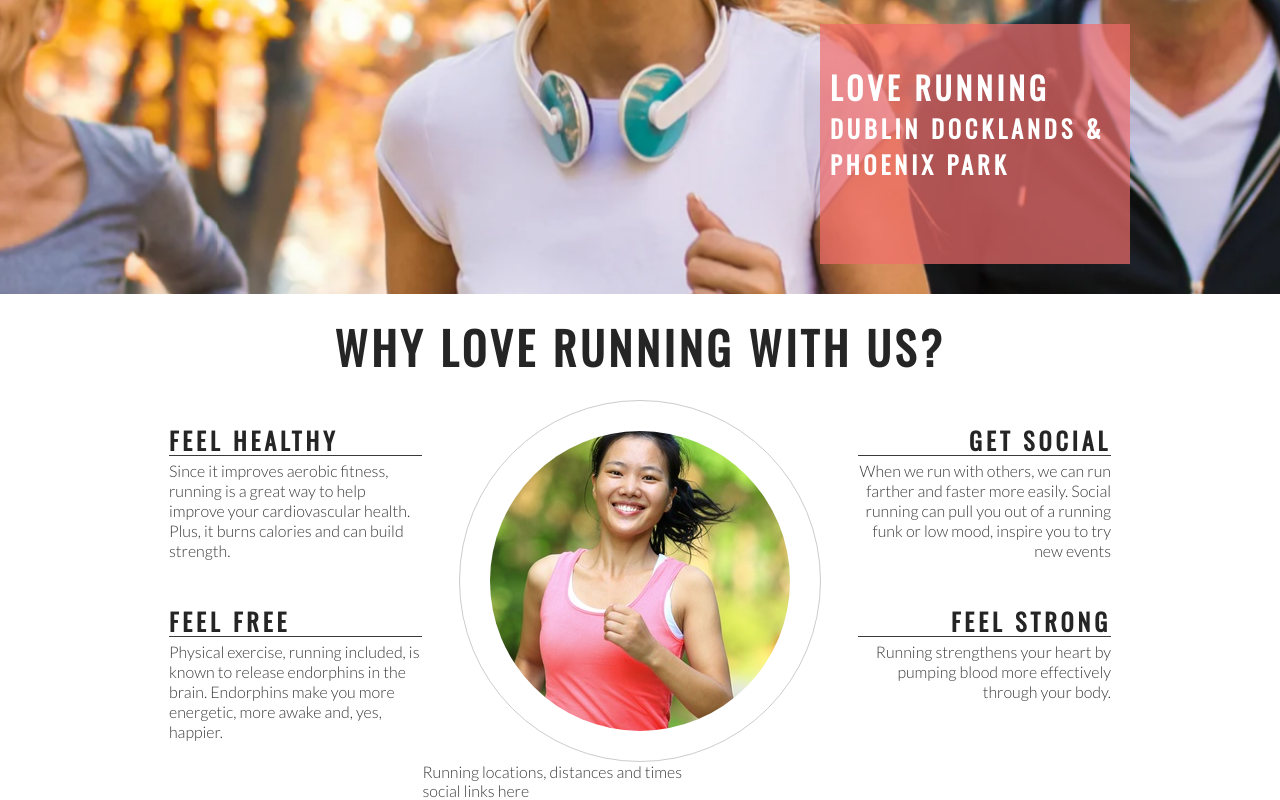
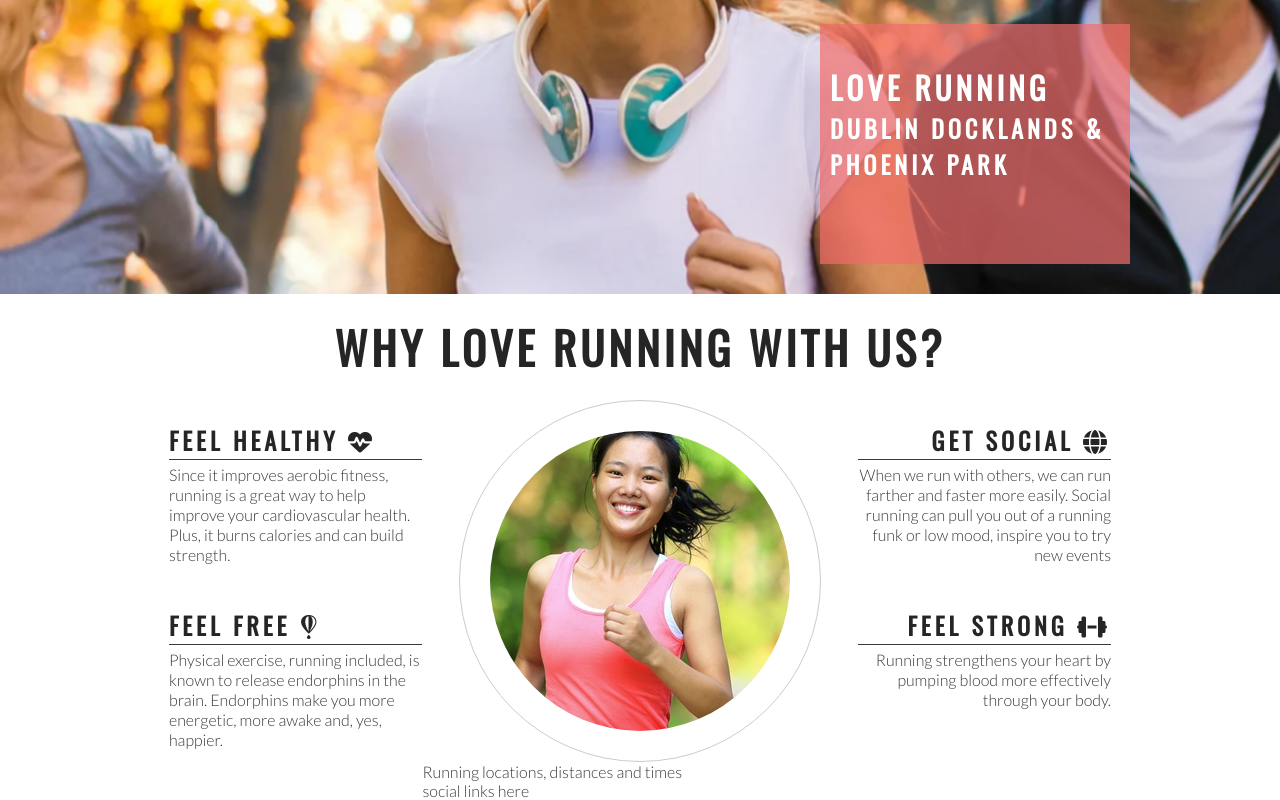
Before and after one commit to samuelstener/love-running, a plain HTML site: page index.html in a window 1280 px wide. Shown: the part 381-1181 px from the top of the page. Drawn offline with nearby package versions, Linux system fonts and the light colour scheme.

Commit message:
Add Font Awesome icons to club ethos section

```diff
--- a/index.html
+++ b/index.html
@@ -44,14 +44,14 @@
         <h2 id="welcome">Why Love Running With Us?</h2>
         <div id="left-about">
             <div class="left-about-heading">
-                <h2>Feel Healthy</h2>
+                <h2>Feel Healthy <i class="fa-solid fa-heart-pulse"></i></h2>
                 <hr>
                 <p>
                     Since it improves aerobic fitness, running is a great way to help improve your cardiovascular health. Plus, it burns calories and can build strength.
                 </p>
             </div>
             <div class="left-about-heading">
-                <h2>Feel Free</h2>
+                <h2>Feel Free <i class="fa-brands fa-fly"></i></h2>
                 <hr>
                 <p>
                     Physical exercise, running included, is known to release endorphins in the brain. Endorphins make you more energetic, more awake and, yes, happier.
@@ -60,14 +60,14 @@
         </div>
         <div id="right-about">
             <div class="right-about-heading">
-                <h2>Get Social</h2>
+                <h2>Get Social <i class="fa-solid fa-globe"></i></h2>
                 <hr>
                 <p>
                     When we run with others, we can run farther and faster more easily. Social running can pull you out of a running funk or low mood, inspire you to try new events
                 </p>
             </div>
             <div class="right-about-heading">
-                <h2>Feel Strong</h2>
+                <h2>Feel Strong <i class="fa-solid fa-dumbbell"></i></h2>
                 <hr>
                 <p>
                     Running strengthens your heart by pumping blood more effectively through your body.
@@ -86,6 +86,9 @@
     <footer>
         social links here
     </footer>
+
+    <!-- font awesome script -->
+    <script src="https://kit.fontawesome.com/80df21f5d2.js" crossorigin="anonymous"></script>
 </body>
 
 </html>
```
